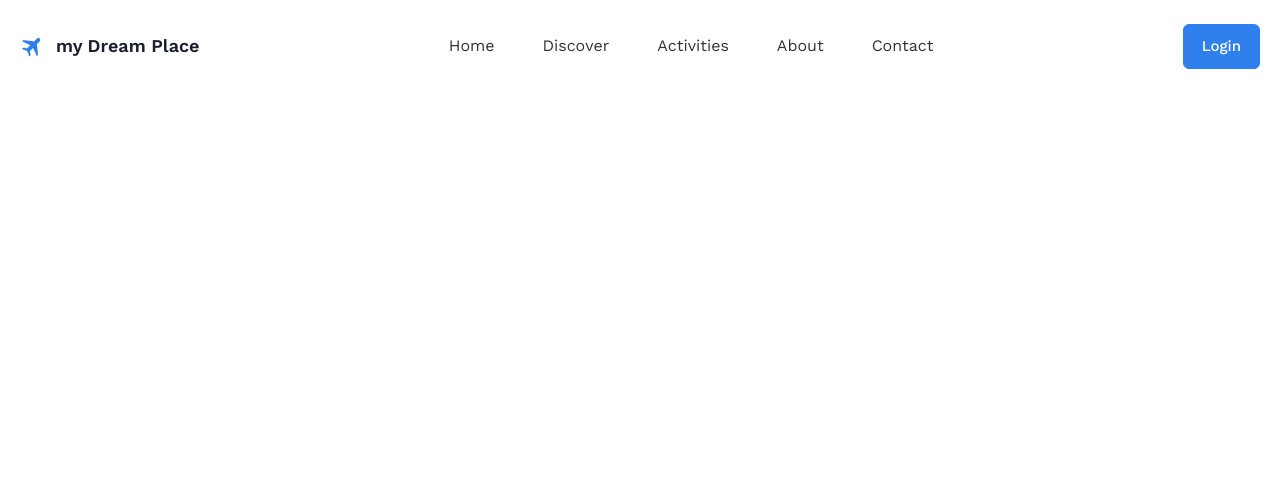
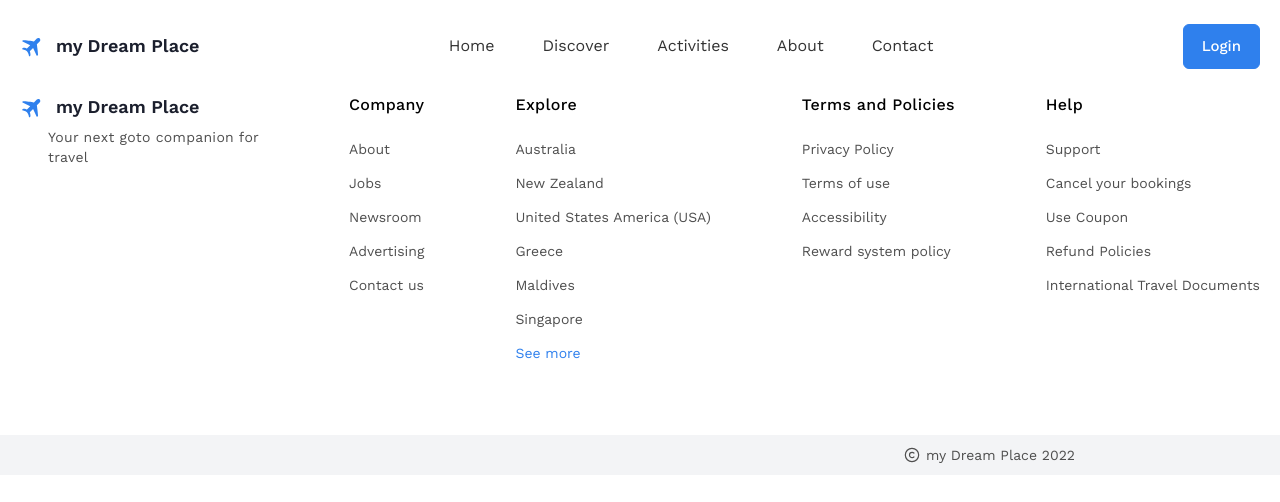
Before and after one commit to MohamedHesham1/dream-place-booking, a Vue app: page / in a window 1280 px wide. Shown: the top 502 px of the page. Built offline with nearby package versions, Linux system fonts and the light colour scheme.

Commit message:
feat(layout): :sparkles: add FooterItem component

```diff
--- a/src/App.vue
+++ b/src/App.vue
@@ -1,6 +1,7 @@
 <script setup>
 import { RouterView } from 'vue-router';
 import NavbarItem from './layouts/NavbarItem.vue';
+import FooterItem from './layouts/FooterItem.vue';
 </script>
 
 <template>
@@ -10,7 +11,9 @@ import NavbarItem from './layouts/NavbarItem.vue';
   <main>
     <RouterView />
   </main>
-  <footer></footer>
+  <footer>
+    <FooterItem />
+  </footer>
 </template>
 
 <style scoped></style>
--- /dev/null
+++ b/src/layouts/FooterItem.vue
@@ -0,0 +1,141 @@
+<script setup></script>
+
+<template>
+  <div class="max-w-[1240px] mx-auto mb-[60px]">
+    <div class="flex items-start flex-wrap">
+      <div>
+        <router-link to="/" class="flex items-center">
+          <img src="@/assets/images/homePage/icon-plane.svg" alt="" />
+          <span class="ml-3 text-lg font-semibold text-[#1B1F2D]"
+            >my Dream Place</span
+          >
+        </router-link>
+        <p class="mt-[6px] ml-7 text-sm text-gray-2 tracking-[0.28px]">
+          Your next goto companion for <br />
+          travel
+        </p>
+      </div>
+
+      <div class="flex pl-[90px] text-left flex-grow justify-between">
+        <div>
+          <h2 class="mb-5">Company</h2>
+          <nav>
+            <ul>
+              <li>
+                <a class="text-gray-2 text-sm">About</a>
+              </li>
+              <li>
+                <a class="text-gray-2 text-sm">Jobs</a>
+              </li>
+              <li>
+                <a class="text-gray-2 text-sm">Newsroom</a>
+              </li>
+              <li>
+                <a class="text-gray-2 text-sm">Advertising</a>
+              </li>
+              <li>
+                <a class="text-gray-2 text-sm">Contact us</a>
+              </li>
+            </ul>
+          </nav>
+        </div>
+
+        <div>
+          <h2 class="mb-5">Explore</h2>
+          <nav>
+            <ul>
+              <li>
+                <a class="text-gray-2 text-sm">Australia</a>
+              </li>
+              <li>
+                <a class="text-gray-2 text-sm">New Zealand</a>
+              </li>
+              <li>
+                <a class="text-gray-2 text-sm">United States America (USA)</a>
+              </li>
+              <li>
+                <a class="text-gray-2 text-sm">Greece</a>
+              </li>
+              <li>
+                <a class="text-gray-2 text-sm">Maldives</a>
+              </li>
+              <li>
+                <a class="text-gray-2 text-sm">Singapore</a>
+              </li>
+              <li>
+                <a class="text-primary text-sm">See more</a>
+              </li>
+            </ul>
+          </nav>
+        </div>
+
+        <div>
+          <h2 class="mb-5">Terms and Policies</h2>
+          <nav>
+            <ul>
+              <li>
+                <a class="text-gray-2 text-sm">Privacy Policy</a>
+              </li>
+              <li>
+                <a class="text-gray-2 text-sm">Terms of use</a>
+              </li>
+              <li>
+                <a class="text-gray-2 text-sm">Accessibility</a>
+              </li>
+              <li>
+                <a class="text-gray-2 text-sm">Reward system policy</a>
+              </li>
+            </ul>
+          </nav>
+        </div>
+
+        <div>
+          <h2 class="mb-5">Help</h2>
+          <nav>
+            <ul>
+              <li>
+                <a class="text-gray-2 text-sm">Support</a>
+              </li>
+              <li>
+                <a class="text-gray-2 text-sm">Cancel your bookings</a>
+              </li>
+              <li>
+                <a class="text-gray-2 text-sm">Use Coupon</a>
+              </li>
+              <li>
+                <a class="text-gray-2 text-sm">Refund Policies</a>
+              </li>
+              <li>
+                <a class="text-gray-2 text-sm"
+                  >International Travel Documents</a
+                >
+              </li>
+            </ul>
+          </nav>
+        </div>
+      </div>
+    </div>
+  </div>
+
+  <div class="bg-gray-100 h-10">
+    <div class="flex justify-end py-[10px] items-center pr-[205px]">
+      <img src="@/assets/images/homePage/icon-copyright.svg" alt="" />
+      <p class="text-gray-2 pl-[6px] text-sm">my Dream Place 2022</p>
+    </div>
+  </div>
+</template>
+
+<style scoped>
+h2 {
+  font-weight: 500;
+  color: #000;
+  letter-spacing: 0.32px;
+}
+li {
+  margin-bottom: 10px;
+  cursor: pointer;
+}
+li a:hover {
+  text-decoration: underline;
+}
+</style>
```
